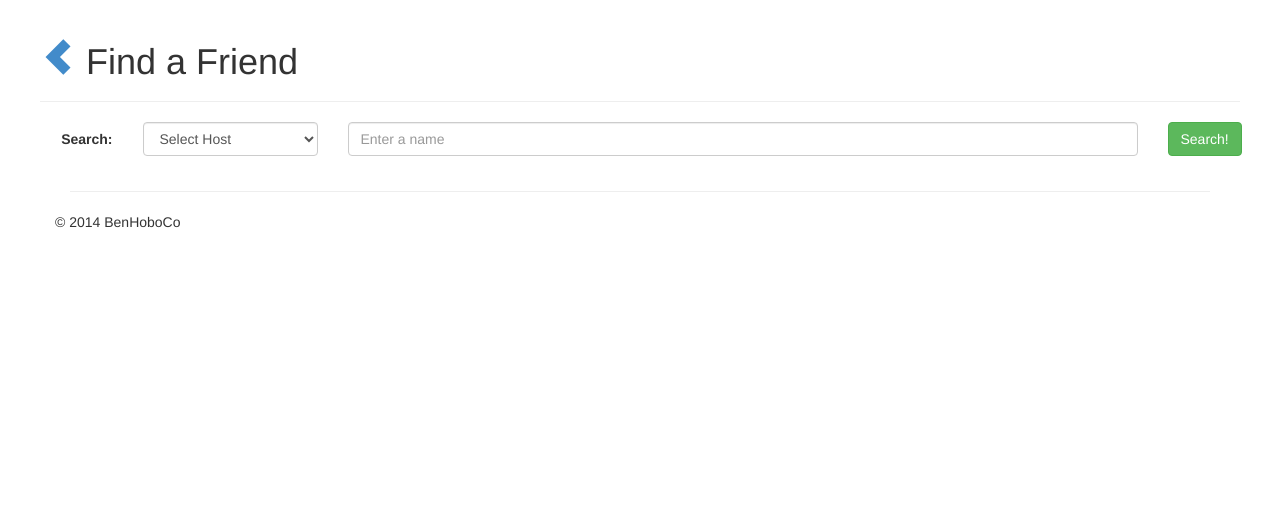
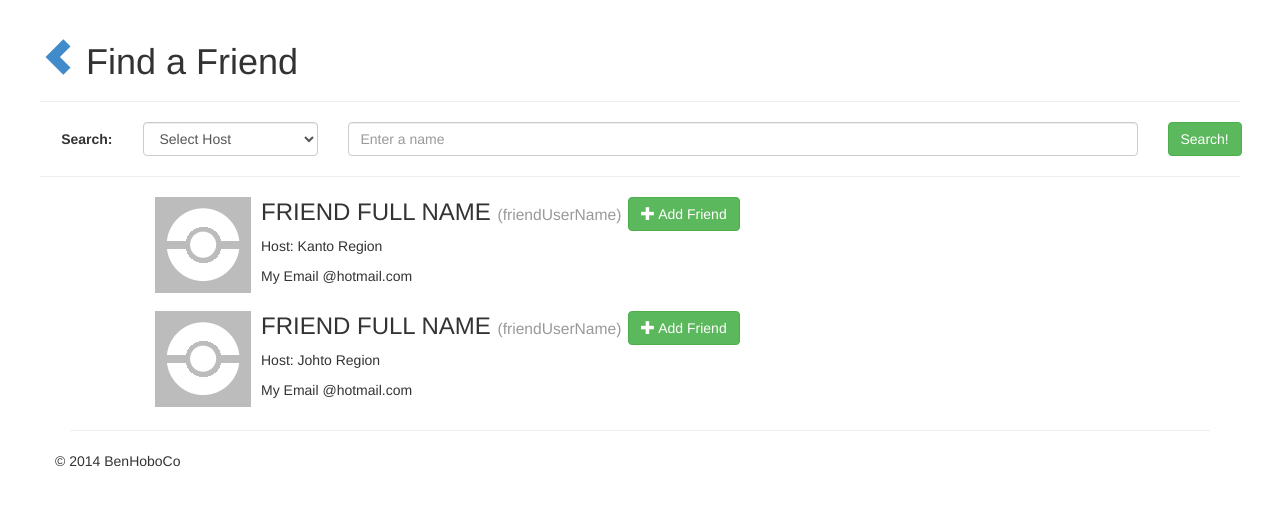
Before and after one commit to tpolasek/cmput410-project, a Django app: page /friends/search/ in a window 1280 px wide. Shown: the part 51-557 px from the top of the page. Run offline with Django 3.2, Linux system fonts and the light colour scheme; some libraries are stand-ins or nearby versions.

Commit message:
Sample Search Friends template

```diff
--- a/BenHoboCo/templates/social/friendSearch.html
+++ b/BenHoboCo/templates/social/friendSearch.html
@@ -24,5 +24,36 @@
 			</div>
 		</div>
 	</form>
+	<hr/>
+	<div class="col-md-9 col-md-offset-1">
+		<div class="media">
+                <a class="pull-left" href="/authors/{{a.user.username}}">
+                  {% if a.image %}
+                    <img class="media-object" style="width: 75%; height: auto" src="{{ a.image.url | urlencode }}"/>
+                  {% else %}
+                    <img class="media-object" src="/static/img/placeholder.png"/>
+                  {% endif %}
+                </a>
+              <div class="media-body">
+                  <h3 class="media-heading"> FRIEND FULL NAME  <small>(friendUserName)</small>   <a href="#" class="btn btn-success"><span class="glyphicon glyphicon-plus"></span> Add Friend</a></h3>
+                  <p>Host: Kanto Region</p>
+                  <p>My Email @hotmail.com</p>
+              </div>
+        </div>
+        <div class="media">
+                <a class="pull-left" href="/authors/{{a.user.username}}">
+                  {% if a.image %}
+                    <img class="media-object" style="width: 75%; height: auto" src="{{ a.image.url | urlencode }}"/>
+                  {% else %}
+                    <img class="media-object" src="/static/img/placeholder.png"/>
+                  {% endif %}
+                </a>
+              <div class="media-body">
+                  <h3 class="media-heading"> FRIEND FULL NAME  <small>(friendUserName)</small>   <a href="#" class="btn btn-success"><span class="glyphicon glyphicon-plus"></span> Add Friend</a></h3>
+                  <p>Host: Johto Region</p>
+                  <p>My Email @hotmail.com</p>
+              </div>
+        </div>
+	</div>
 </div>
 {% endblock %}
```
